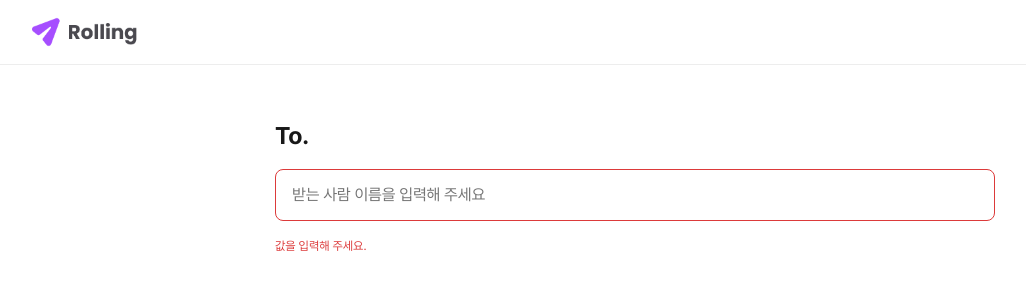
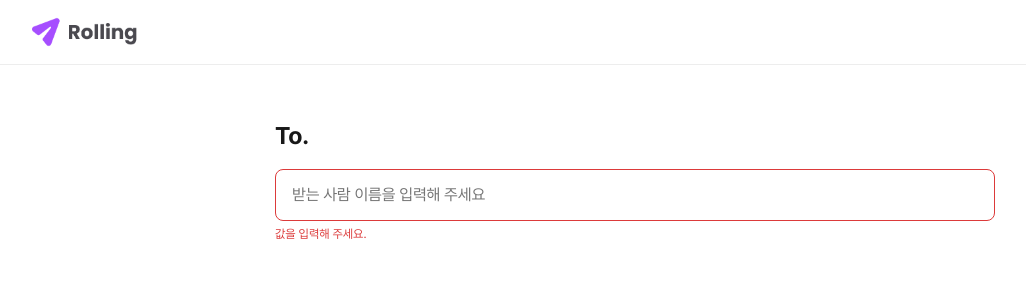
Before and after one commit to Rolligo/rolling, a React (Create React App) app: page /post in a window 1280 px wide. Shown: the top 293 px of the page, without its empty margins (5-1031 px from the left). Built offline with nearby package versions, Linux system fonts and the light colour scheme; no server answers.

Commit message:
Refactor: InputArea div 추가

```diff
--- a/src/components/Input/Input.jsx
+++ b/src/components/Input/Input.jsx
@@ -9,7 +9,7 @@ function Input({
   onBlur,
 }) {
   return (
-    <>
+    <S.InputArea>
       <S.InputContainer
         type="text"
         error={isError}
@@ -19,7 +19,7 @@ function Input({
         onBlur={onBlur}
       />
       {isError && <S.InputError>{errorMessage}</S.InputError>}
-    </>
+    </S.InputArea>
   );
 }
 
--- a/src/components/Input/Input.style.js
+++ b/src/components/Input/Input.style.js
@@ -1,6 +1,10 @@
 import styled, { css } from "styled-components";
 import { FONT_STYLE } from "styles/fontStyle";
 import { COLORS } from "styles/palette";
+
+export const InputArea = styled.div`
+  width: 100%;
+`;
 
 export const InputContainer = styled.input`
   width: 100%;
```
